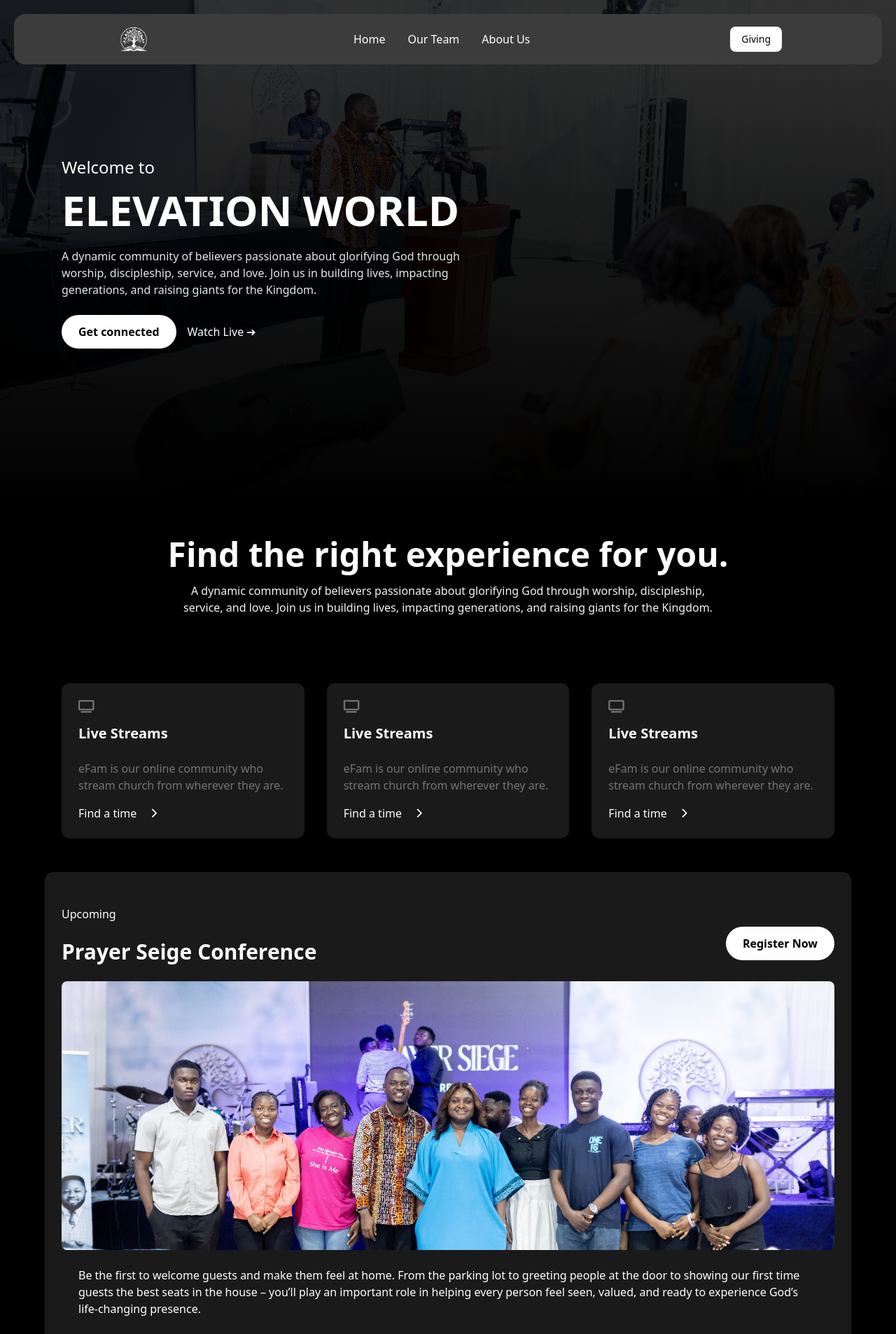
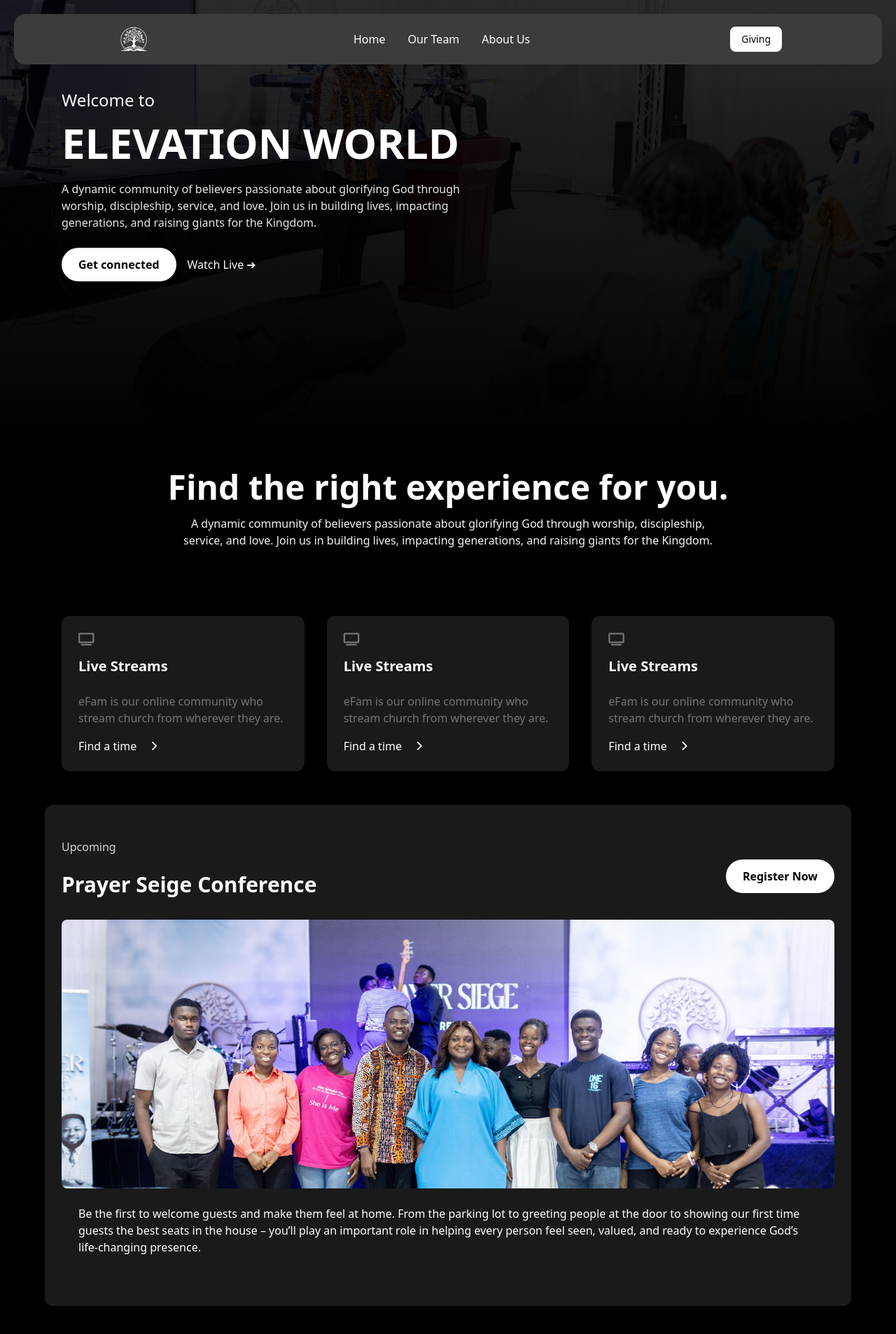
Before and after one commit to HansOheneba/elevationworld, a Flask app: page / in a window 1280 px wide. Shown: the top 1906 px of the page at 70% size. Run offline with Flask 2, Linux system fonts and the light colour scheme.

Commit message:
nav update

```diff
--- a/templates/base.html
+++ b/templates/base.html
@@ -7,6 +7,7 @@
      <link rel="icon" type="image/png" href="{{ url_for('static', filename='img/logoicon.png') }}">
     <script src="https://cdn.jsdelivr.net/npm/@tailwindcss/browser@4"></script>
 <link href="https://cdnjs.cloudflare.com/ajax/libs/font-awesome/6.0.0-beta3/css/all.min.css" rel="stylesheet">
+ <script defer src="https://cdn.jsdelivr.net/npm/alpinejs@3.x.x/dist/cdn.min.js"></script>
 
   </head>
   <body class="bg-black text-white flex flex-col min-h-screen">
--- a/templates/components/footer.html
+++ b/templates/components/footer.html
@@ -28,7 +28,7 @@
     </div>
 
     <!-- Contact -->
-    <div class="flex justify-end">
+    <div class="flex md:justify-end justify-start pl-4">
       <div>
         <h4 class="text-white font-semibold text-lg mb-2">Say Hello</h4>
         <div class="flex items-center gap-2 text-sm mb-1">
--- a/templates/components/nav.html
+++ b/templates/components/nav.html
@@ -11,7 +11,7 @@
         />
       </a>
       <div class="flex items-center md:order-2 space-x-3 md:space-x-0 rtl:space-x-reverse">
-       <a href="/give">
+       <a href="#">
          <button
           type="button"
           class=" bg-white hover:bg-gray-100 focus:ring-4 focus:outline-none focus:ring-gray-300 font-medium rounded-lg text-sm px-4 py-2 text-center text-black"
@@ -61,14 +61,14 @@
           </li>
           <li>
             <a
-              href="/team"
+              href="#"
               class="block py-2 px-3 rounded-sm hover:bg-gray-100 md:hover:bg-transparent md:hover:text-blue-700 md:p-0"
               >Our Team</a
             >
           </li>
           <li>
             <a
-              href="/about"
+              href="#"
               class="block py-2 px-3 rounded-sm hover:bg-gray-100 md:hover:bg-transparent md:hover:text-blue-700 md:p-0"
               >About Us</a
             >
--- a/templates/index.html
+++ b/templates/index.html
@@ -1,5 +1,5 @@
 {% extends 'base.html' %} {% block content %}
-<div class="">
+<div class="-mt-24">
   <div>
     <!-- Hero Section -->
     <div class="relative h-[90vh]">
@@ -103,13 +103,13 @@
     <section
       class="bg-[#1A1A1A] text-white py-12 max-w-6xl px-6 mx-auto rounded-xl"
     >
-      <div class="flex justify-between items-center">
+     <div class="flex flex-col md:flex-row md:justify-between md:items-center gap-4 pb-2">
   <div>
-        <h3>Upcoming</h3>
-        <h2 class="font-bold text-3xl py-6">Prayer Seige Conference</h2>
+    <h3 class="text-gray-300">Upcoming</h3>
+    <h2 class="font-bold text-2xl md:text-3xl py-3 md:py-6">Prayer Seige Conference</h2>
   </div>
-      <div>
-        <button class="bg-white text-black px-6 py-3 rounded-full font-semibold hover:bg-gray-200 transition">
+  <div class="md:text-right">
+    <button class="w-full md:w-auto bg-white text-black px-6 py-3 rounded-full font-semibold hover:bg-gray-200 transition">
       Register Now
     </button>
   </div>
```
Lines whose indentation alone changed are shown as unchanged.
